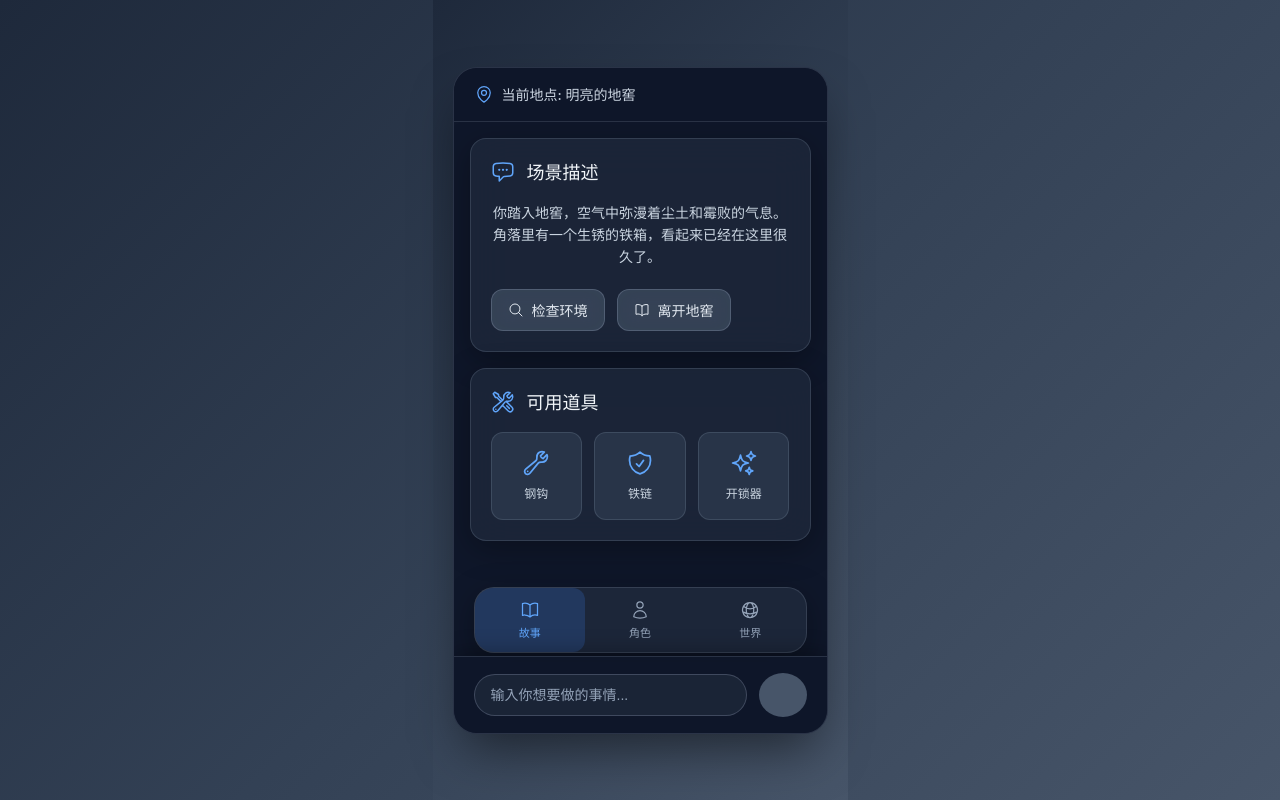
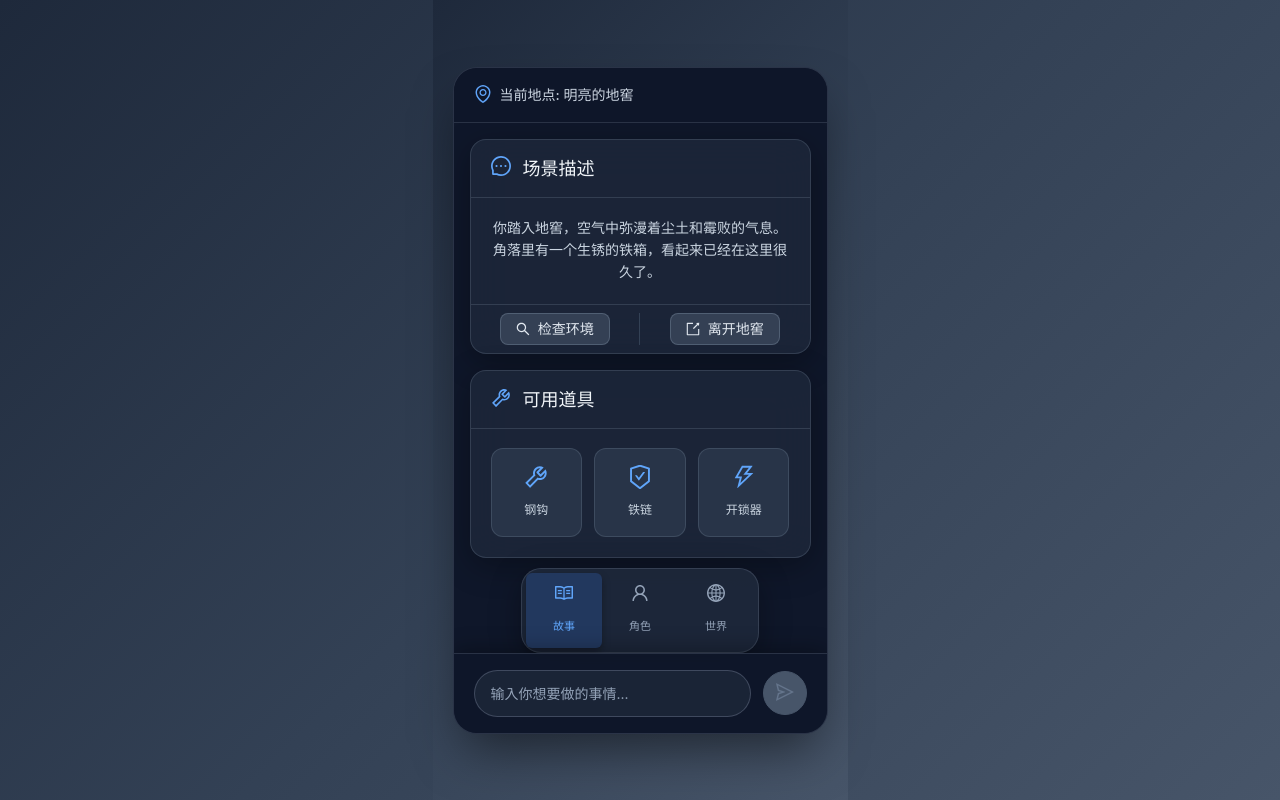
Before and after one commit to ai-dnd/ai-dnd-frontend, a Vue app: page / in a window 1280 px wide. Built offline with nearby package versions, Linux system fonts and the light colour scheme.

Commit message:
feat:import and configure antd

```diff
--- a/package.json
+++ b/package.json
@@ -9,7 +9,9 @@
     "preview": "vite preview"
   },
   "dependencies": {
+    "@ant-design/icons-vue": "^7.0.1",
     "@heroicons/vue": "^2.2.0",
+    "ant-design-vue": "^4.2.6",
     "vue": "^3.5.13"
   },
   "devDependencies": {
--- a/src/App.vue
+++ b/src/App.vue
@@ -1,15 +1,17 @@
 <script setup lang="ts">
 import { ref } from 'vue'
+import { ConfigProvider } from 'ant-design-vue'
+import { darkTheme } from './config/theme'
 import AppHeader from './components/layout/AppHeader.vue'
 import BottomNav from './components/layout/BottomNav.vue'
 import SceneCard from './components/game/SceneCard.vue'
 import ToolsCard, { type Tool } from './components/game/ToolsCard.vue'
 import ChatInput from './components/ui/ChatInput.vue'
 import {
-  WrenchIcon,
-  ShieldCheckIcon,
-  SparklesIcon
-} from '@heroicons/vue/24/outline'
+  ToolOutlined,
+  SafetyCertificateOutlined,
+  ThunderboltOutlined
+} from '@ant-design/icons-vue'
 
 // 游戏状态
 const currentLocation = ref('明亮的地窖')
@@ -18,9 +20,9 @@ const activeTab = ref('story')
 const sceneDescription = ref('你踏入地窖，空气中弥漫着尘土和霉败的气息。角落里有一个生锈的铁箱，看起来已经在这里很久了。')
 
 const availableTools = ref<Tool[]>([
-  { id: 'sword', name: '钢钩', icon: WrenchIcon },
-  { id: 'shield', name: '铁链', icon: ShieldCheckIcon },
-  { id: 'magic', name: '开锁器', icon: SparklesIcon }
+  { id: 'sword', name: '钢钩', icon: ToolOutlined },
+  { id: 'shield', name: '铁链', icon: SafetyCertificateOutlined },
+  { id: 'magic', name: '开锁器', icon: ThunderboltOutlined }
 ])
 
 // 事件处理
@@ -38,16 +40,25 @@ const onSendMessage = (message: string) => {
   console.log('发送消息:', message)
   // 这里可以添加消息发送的逻辑
 }
+
+const onSceneAction = (action: string) => {
+  console.log('场景动作:', action)
+  // 这里可以添加场景动作的逻辑
+}
 </script>
 
 <template>
+  <ConfigProvider :theme="darkTheme">
     <div id="app-container">
       <div class="mobile-container">
         <AppHeader :current-location="currentLocation" />
 
         <main class="main-content">
           <div class="content-wrapper">
-          <SceneCard :description="sceneDescription" />
+            <SceneCard
+              :description="sceneDescription"
+              @action="onSceneAction"
+            />
             <ToolsCard
               :tools="availableTools"
               @tool-selected="onToolSelected"
@@ -63,6 +74,7 @@ const onSendMessage = (message: string) => {
         <ChatInput @send-message="onSendMessage" />
       </div>
     </div>
+  </ConfigProvider>
 </template>
 
 <style scoped>
--- a/src/components/game/SceneCard.vue
+++ b/src/components/game/SceneCard.vue
@@ -1,103 +1,136 @@
 <template>
-  <div class="scene-card">
-    <div class="scene-header">
-      <ChatBubbleLeftEllipsisIcon class="scene-icon" />
-      <h2 class="scene-title">场景描述</h2>
+  <a-card class="scene-card" :bordered="false">
+    <template #title>
+      <a-space :size="12" class="scene-header">
+        <MessageOutlined class="scene-icon" />
+        <a-typography-title :level="4" class="scene-title">
+          场景描述
+        </a-typography-title>
+      </a-space>
+    </template>
+
+    <div class="scene-content">
+      <a-typography-paragraph class="scene-description">
+        {{ description }}
+      </a-typography-paragraph>
     </div>
-    <div class="scene-content">
-      <p class="scene-description">{{ description }}</p>
-    </div>
-    <div class="scene-actions">
-      <button class="btn-secondary action-btn">
-        <MagnifyingGlassIcon class="btn-icon" />
+
+    <template #actions>
+      <a-button
+        type="default"
+        ghost
+        class="action-btn"
+        @click="handleAction('examine')"
+      >
+        <template #icon>
+          <SearchOutlined />
+        </template>
         检查环境
-      </button>
-      <button class="btn-secondary action-btn">
-        <BookOpenIcon class="btn-icon" />
+      </a-button>
+
+      <a-button
+        type="default"
+        ghost
+        class="action-btn"
+        @click="handleAction('leave')"
+      >
+        <template #icon>
+          <ExportOutlined />
+        </template>
         离开地窖
-      </button>
-    </div>
-  </div>
+      </a-button>
+    </template>
+  </a-card>
 </template>
 
 <script setup lang="ts">
 import {
-  ChatBubbleLeftEllipsisIcon,
-  MagnifyingGlassIcon,
-  BookOpenIcon
-} from '@heroicons/vue/24/outline'
+  MessageOutlined,
+  SearchOutlined,
+  ExportOutlined
+} from '@ant-design/icons-vue'
 
 defineProps<{
   description: string
 }>()
+
+const emit = defineEmits<{
+  'action': [action: string]
+}>()
+
+const handleAction = (action: string) => {
+  console.log('执行动作:', action)
+  emit('action', action)
+}
 </script>
 
 <style scoped>
 .scene-card {
-  background: rgba(30, 41, 59, 0.8);
+  background: rgba(30, 41, 59, 0.8) !important;
   backdrop-filter: blur(20px);
-  border-radius: 16px;
-  border: 1px solid rgba(148, 163, 184, 0.2);
-  padding: 20px;
-  box-shadow: 0 8px 32px rgba(0, 0, 0, 0.3);
+  border-radius: 16px !important;
+  border: 1px solid rgba(148, 163, 184, 0.2) !important;
+  box-shadow: 0 8px 32px rgba(0, 0, 0, 0.3) !important;
   margin-bottom: 16px;
+}
+
+:deep(.ant-card-head) {
+  background: transparent !important;
+  border-bottom: 1px solid rgba(148, 163, 184, 0.2) !important;
+  padding: 16px 20px !important;
+}
+
+:deep(.ant-card-body) {
+  padding: 20px !important;
+}
+
+:deep(.ant-card-actions) {
+  background: transparent !important;
+  border-top: 1px solid rgba(148, 163, 184, 0.2) !important;
+}
+
+:deep(.ant-card-actions > li) {
+  margin: 8px 0 !important;
 }
 
 .scene-header {
   display: flex;
   align-items: center;
-  gap: 12px;
-  margin-bottom: 16px;
 }
 
 .scene-icon {
-  width: 24px;
-  height: 24px;
   color: #60a5fa;
+  font-size: 20px;
 }
 
 .scene-title {
-  font-size: 18px;
-  font-weight: 600;
-  color: #f1f5f9;
-  margin: 0;
+  color: #f1f5f9 !important;
+  margin: 0 !important;
+  font-size: 18px !important;
+  font-weight: 600 !important;
 }
 
 .scene-content {
-  margin-bottom: 20px;
+  margin-bottom: 0;
 }
 
 .scene-description {
-  color: #cbd5e1;
-  line-height: 1.6;
-  font-size: 14px;
-  margin: 0;
-}
-
-.scene-actions {
-  display: flex;
-  gap: 12px;
-  flex-wrap: wrap;
+  color: #cbd5e1 !important;
+  line-height: 1.6 !important;
+  font-size: 14px !important;
+  margin-bottom: 0 !important;
 }
 
 .action-btn {
-  display: flex;
-  align-items: center;
-  gap: 8px;
-  color: #e2e8f0;
-  background: rgba(71, 85, 105, 0.6);
-  border: 1px solid rgba(148, 163, 184, 0.3);
-  font-size: 14px;
-  padding: 10px 16px;
+  color: #e2e8f0 !important;
+  background: rgba(71, 85, 105, 0.6) !important;
+  border-color: rgba(148, 163, 184, 0.3) !important;
+  font-size: 14px !important;
 }
 
 .action-btn:hover {
-  background: rgba(100, 116, 139, 0.8);
-  color: #f8fafc;
-}
-
-.btn-icon {
-  width: 16px;
-  height: 16px;
+  background: rgba(100, 116, 139, 0.8) !important;
+  color: #f8fafc !important;
+  border-color: rgba(148, 163, 184, 0.5) !important;
 }
 </style>
--- a/src/components/game/ToolsCard.vue
+++ b/src/components/game/ToolsCard.vue
@@ -1,27 +1,38 @@
 <template>
-  <div class="tools-card">
-    <div class="tools-header">
-      <WrenchScrewdriverIcon class="tools-icon" />
-      <h2 class="tools-title">可用道具</h2>
-    </div>
+  <a-card class="tools-card" :bordered="false">
+    <template #title>
+      <a-space :size="12" class="tools-header">
+        <ToolOutlined class="tools-icon" />
+        <a-typography-title :level="4" class="tools-title">
+          可用道具
+        </a-typography-title>
+      </a-space>
+    </template>
+
     <div class="tools-grid">
-      <div
+      <a-button
         v-for="tool in tools"
         :key="tool.id"
         class="tool-item"
         @click="$emit('tool-selected', tool)"
+        ghost
+        size="large"
       >
-        <component :is="tool.icon" class="tool-icon" />
-        <span class="tool-name">{{ tool.name }}</span>
-      </div>
+        <template #icon>
+          <component :is="tool.icon" class="tool-icon" />
+        </template>
+        <div class="tool-content">
+          <span class="tool-name">{{ tool.name }}</span>
+        </div>
+      </a-button>
     </div>
-  </div>
+  </a-card>
 </template>
 
 <script setup lang="ts">
 import {
-  WrenchScrewdriverIcon
-} from '@heroicons/vue/24/outline'
+  ToolOutlined
+} from '@ant-design/icons-vue'
 
 export interface Tool {
   id: string
@@ -40,33 +51,39 @@ defineEmits<{
 
 <style scoped>
 .tools-card {
-  background: rgba(30, 41, 59, 0.8);
+  background: rgba(30, 41, 59, 0.8) !important;
   backdrop-filter: blur(20px);
-  border-radius: 16px;
-  border: 1px solid rgba(148, 163, 184, 0.2);
-  padding: 20px;
-  box-shadow: 0 8px 32px rgba(0, 0, 0, 0.3);
+  border-radius: 16px !important;
+  border: 1px solid rgba(148, 163, 184, 0.2) !important;
+  box-shadow: 0 8px 32px rgba(0, 0, 0, 0.3) !important;
   margin-bottom: 16px;
+}
+
+:deep(.ant-card-head) {
+  background: transparent !important;
+  border-bottom: 1px solid rgba(148, 163, 184, 0.2) !important;
+  padding: 16px 20px !important;
+}
+
+:deep(.ant-card-body) {
+  padding: 20px !important;
 }
 
 .tools-header {
   display: flex;
   align-items: center;
-  gap: 12px;
-  margin-bottom: 16px;
 }
 
 .tools-icon {
-  width: 24px;
-  height: 24px;
   color: #60a5fa;
+  font-size: 20px;
 }
 
 .tools-title {
-  font-size: 18px;
-  font-weight: 600;
-  color: #f1f5f9;
-  margin: 0;
+  color: #f1f5f9 !important;
+  margin: 0 !important;
+  font-size: 18px !important;
+  font-weight: 600 !important;
 }
 
 .tools-grid {
@@ -76,34 +93,43 @@ defineEmits<{
 }
 
 .tool-item {
+  display: flex !important;
+  flex-direction: column !important;
+  align-items: center !important;
+  gap: 8px !important;
+  padding: 16px 8px !important;
+  height: auto !important;
+  border-radius: 12px !important;
+  background: rgba(51, 65, 85, 0.6) !important;
+  border: 1px solid rgba(148, 163, 184, 0.2) !important;
+  color: #cbd5e1 !important;
+  transition: all 0.2s ease !important;
+}
+
+.tool-item:hover {
+  background: rgba(71, 85, 105, 0.8) !important;
+  transform: translateY(-2px) !important;
+  box-shadow: 0 4px 12px rgba(0, 0, 0, 0.3) !important;
+  border-color: rgba(148, 163, 184, 0.4) !important;
+  color: #f1f5f9 !important;
+}
+
+.tool-icon {
+  font-size: 24px !important;
+  color: #60a5fa !important;
+}
+
+.tool-content {
   display: flex;
   flex-direction: column;
   align-items: center;
-  gap: 8px;
-  padding: 16px 8px;
-  border-radius: 12px;
-  background: rgba(51, 65, 85, 0.6);
-  border: 1px solid rgba(148, 163, 184, 0.2);
-  cursor: pointer;
-  transition: all 0.2s ease;
-}
-
-.tool-item:hover {
-  background: rgba(71, 85, 105, 0.8);
-  transform: translateY(-2px);
-  box-shadow: 0 4px 12px rgba(0, 0, 0, 0.3);
-}
-
-.tool-icon {
-  width: 28px;
-  height: 28px;
-  color: #60a5fa;
 }
 
 .tool-name {
   font-size: 12px;
   font-weight: 500;
-  color: #cbd5e1;
+  color: inherit;
   text-align: center;
+  margin-top: 4px;
 }
 </style>
--- a/src/components/layout/AppHeader.vue
+++ b/src/components/layout/AppHeader.vue
@@ -1,16 +1,18 @@
 <template>
-  <header class="app-header">
+  <a-layout-header class="app-header">
     <div class="header-content">
-      <div class="location-info">
-        <MapPinIcon class="location-icon" />
-        <span>当前地点: {{ currentLocation }}</span>
-      </div>
+      <a-space class="location-info" :size="8">
+        <EnvironmentOutlined class="location-icon" />
+        <a-typography-text class="location-text">
+          当前地点: {{ currentLocation }}
+        </a-typography-text>
+      </a-space>
     </div>
-  </header>
+  </a-layout-header>
 </template>
 
 <script setup lang="ts">
-import { MapPinIcon } from '@heroicons/vue/24/outline'
+import { EnvironmentOutlined } from '@ant-design/icons-vue'
 
 defineProps<{
   currentLocation: string
@@ -19,11 +21,12 @@ defineProps<{
 
 <style scoped>
 .app-header {
-  background: rgba(15, 23, 42, 0.95);
+  background: rgba(15, 23, 42, 0.95) !important;
   backdrop-filter: blur(20px);
   border-bottom: 1px solid rgba(148, 163, 184, 0.2);
-  padding: 16px 20px;
-  flex-shrink: 0;
+  padding: 16px 20px !important;
+  height: auto !important;
+  line-height: normal !important;
 }
 
 .header-content {
@@ -33,15 +36,16 @@ defineProps<{
 .location-info {
   display: flex;
   align-items: center;
-  gap: 8px;
-  color: #cbd5e1;
+}
+
+.location-icon {
+  color: #60a5fa;
+  font-size: 18px;
+}
+
+.location-text {
+  color: #cbd5e1 !important;
   font-size: 14px;
   font-weight: 500;
 }
-
-.location-icon {
-  width: 20px;
-  height: 20px;
-  color: #60a5fa;
-}
 </style>
--- a/src/components/layout/BottomNav.vue
+++ b/src/components/layout/BottomNav.vue
@@ -1,45 +1,70 @@
 <template>
   <nav class="bottom-nav">
     <div class="nav-content">
-      <button
-        v-for="item in navItems"
-        :key="item.id"
-        :class="['nav-item', { active: activeTab === item.id }]"
-        @click="$emit('tab-change', item.id)"
+      <a-segmented
+        v-model:value="selectedTab"
+        :options="navItems"
+        class="nav-segmented"
+        @change="handleTabChange"
       >
-        <component :is="item.icon" class="nav-icon" />
-        <span class="nav-label">{{ item.label }}</span>
-      </button>
+        <template #label="{ title, value }">
+          <a-space direction="vertical" :size="2" align="center">
+            <component :is="getNavIcon(value)" class="nav-icon" />
+            <span class="nav-label">{{ title }}</span>
+          </a-space>
+        </template>
+      </a-segmented>
     </div>
   </nav>
 </template>
 
 <script setup lang="ts">
+import { ref, watch } from 'vue'
 import {
-  BookOpenIcon,
-  UserIcon,
-  GlobeAltIcon
-} from '@heroicons/vue/24/outline'
+  ReadOutlined,
+  UserOutlined,
+  GlobalOutlined
+} from '@ant-design/icons-vue'
 
 export interface NavItem {
-  id: string
-  label: string
+  value: string
+  title: string
   icon: any
 }
 
 const navItems: NavItem[] = [
-  { id: 'story', label: '故事', icon: BookOpenIcon },
-  { id: 'character', label: '角色', icon: UserIcon },
-  { id: 'world', label: '世界', icon: GlobeAltIcon }
+  { value: 'story', title: '故事', icon: ReadOutlined },
+  { value: 'character', title: '角色', icon: UserOutlined },
+  { value: 'world', title: '世界', icon: GlobalOutlined }
 ]
 
-defineProps<{
+const iconMap = {
+  'story': ReadOutlined,
+  'character': UserOutlined,
+  'world': GlobalOutlined
+}
+
+const getNavIcon = (value: string) => {
+  return iconMap[value as keyof typeof iconMap] || ReadOutlined
+}
+
+const props = defineProps<{
   activeTab: string
 }>()
 
-defineEmits<{
+const emit = defineEmits<{
   'tab-change': [tabId: string]
 }>()
+
+const selectedTab = ref(props.activeTab)
+
+watch(() => props.activeTab, (newTab) => {
+  selectedTab.value = newTab
+})
+
+const handleTabChange = (value: string) => {
+  emit('tab-change', value)
+}
 </script>
 
 <style scoped>
@@ -54,42 +79,38 @@ defineEmits<{
 
 .nav-content {
   display: flex;
-  background: rgba(30, 41, 59, 0.9);
-  backdrop-filter: blur(20px);
-  border-radius: 20px;
-  border: 1px solid rgba(148, 163, 184, 0.2);
-  box-shadow: 0 8px 32px rgba(0, 0, 0, 0.3);
-  overflow: hidden;
+  justify-content: center;
   pointer-events: auto;
 }
 
-.nav-item {
-  flex: 1;
-  display: flex;
-  flex-direction: column;
-  align-items: center;
-  gap: 4px;
-  padding: 12px 8px;
-  background: transparent;
-  border: none;
-  cursor: pointer;
-  transition: all 0.2s ease;
-  color: #94a3b8;
+.nav-segmented {
+  background: rgba(30, 41, 59, 0.9) !important;
+  backdrop-filter: blur(20px);
+  border-radius: 20px !important;
+  border: 1px solid rgba(148, 163, 184, 0.2) !important;
+  box-shadow: 0 8px 32px rgba(0, 0, 0, 0.3);
+  padding: 4px !important;
 }
 
-.nav-item:hover {
-  background: rgba(59, 130, 246, 0.1);
-  color: #60a5fa;
+:deep(.ant-segmented-item) {
+  padding: 8px 16px !important;
+  color: #94a3b8 !important;
+  background: transparent !important;
+  border: none !important;
 }
 
-.nav-item.active {
-  background: rgba(59, 130, 246, 0.2);
-  color: #60a5fa;
+:deep(.ant-segmented-item-selected) {
+  background: rgba(59, 130, 246, 0.2) !important;
+  color: #60a5fa !important;
+}
+
+:deep(.ant-segmented-item:hover) {
+  background: rgba(59, 130, 246, 0.1) !important;
+  color: #60a5fa !important;
 }
 
 .nav-icon {
-  width: 20px;
-  height: 20px;
+  font-size: 18px;
 }
 
 .nav-label {
--- a/src/components/ui/ChatInput.vue
+++ b/src/components/ui/ChatInput.vue
@@ -1,27 +1,32 @@
 <template>
   <div class="chat-input-container">
     <div class="chat-input-wrapper">
-      <input
-        v-model="inputText"
-        type="text"
+      <a-input
+        v-model:value="inputText"
         placeholder="输入你想要做的事情..."
         class="chat-input"
-        @keyup.enter="handleSend"
+        @press-enter="handleSend"
+        size="large"
       />
-      <button
+      <a-button
+        type="primary"
+        shape="circle"
         class="send-button"
         @click="handleSend"
         :disabled="!inputText.trim()"
+        size="large"
       >
-        <PaperAirplaneIcon class="send-icon" />
-      </button>
+        <template #icon>
+          <SendOutlined class="send-icon" />
+        </template>
+      </a-button>
     </div>
   </div>
 </template>
 
 <script setup lang="ts">
 import { ref } from 'vue'
-import { PaperAirplaneIcon } from '@heroicons/vue/24/solid'
+import { SendOutlined } from '@ant-design/icons-vue'
 
 const inputText = ref('')
 
@@ -59,53 +64,49 @@ const handleSend = () => {
 
 .chat-input {
   flex: 1;
-  padding: 12px 16px;
-  border: 1px solid rgba(148, 163, 184, 0.3);
-  border-radius: 24px;
-  font-size: 14px;
-  background: rgba(30, 41, 59, 0.8);
-  color: #e2e8f0;
-  outline: none;
-  transition: all 0.2s ease;
 }
 
-.chat-input::placeholder {
-  color: #94a3b8;
+:deep(.ant-input) {
+  border: 1px solid rgba(148, 163, 184, 0.3) !important;
+  border-radius: 24px !important;
+  font-size: 14px !important;
+  background: rgba(30, 41, 59, 0.8) !important;
+  color: #e2e8f0 !important;
+  padding: 12px 16px !important;
+  transition: all 0.2s ease !important;
 }
 
-.chat-input:focus {
-  border-color: #60a5fa;
-  box-shadow: 0 0 0 3px rgba(96, 165, 250, 0.2);
-  background: rgba(30, 41, 59, 1);
+:deep(.ant-input::placeholder) {
+  color: #94a3b8 !important;
+}
+
+:deep(.ant-input:focus) {
+  border-color: #60a5fa !important;
+  box-shadow: 0 0 0 3px rgba(96, 165, 250, 0.2) !important;
+  background: rgba(30, 41, 59, 1) !important;
 }
 
 .send-button {
-  width: 44px;
-  height: 44px;
-  border-radius: 50%;
-  background: #3b82f6;
-  color: white;
-  border: none;
-  display: flex;
-  align-items: center;
-  justify-content: center;
-  cursor: pointer;
-  transition: all 0.2s ease;
+  width: 44px !important;
+  height: 44px !important;
+  background: #3b82f6 !important;
+  border-color: #3b82f6 !important;
+  transition: all 0.2s ease !important;
 }
 
 .send-button:hover:not(:disabled) {
-  background: #2563eb;
-  transform: scale(1.05);
+  background: #2563eb !important;
+  border-color: #2563eb !important;
+  transform: scale(1.05) !important;
 }
 
 .send-button:disabled {
-  background: #475569;
-  cursor: not-allowed;
-  transform: none;
+  background: #475569 !important;
+  border-color: #475569 !important;
+  transform: none !important;
 }
 
 .send-icon {
-  width: 18px;
-  height: 18px;
+  font-size: 16px;
 }
 </style>
--- /dev/null
+++ b/src/config/theme.ts
@@ -0,0 +1,96 @@
+import type { ThemeConfig } from 'ant-design-vue/es/config-provider/context'
+
+// 暗黑主题配置，适配DND游戏风格
+export const darkTheme: ThemeConfig = {
+  token: {
+    // 主色调 - 深蓝色系
+    colorPrimary: '#3b82f6',
+    colorInfo: '#3b82f6',
+    colorSuccess: '#10b981',
+    colorWarning: '#f59e0b',
+    colorError: '#ef4444',
+
+    // 背景色
+    colorBgContainer: '#1e293b',
+    colorBgElevated: '#334155',
+    colorBgLayout: '#0f172a',
+
+    // 文字色
+    colorText: '#f1f5f9',
+    colorTextSecondary: '#cbd5e1',
+    colorTextTertiary: '#94a3b8',
+    colorTextQuaternary: '#64748b',
+
+    // 边框色
+    colorBorder: '#334155',
+    colorBorderSecondary: '#475569',
+
+    // 圆角
+    borderRadius: 8,
+    borderRadiusLG: 12,
+    borderRadiusSM: 6,
+
+    // 字体
+    fontSize: 14,
+    fontSizeLG: 16,
+    fontSizeSM: 12,
+
+    // 阴影 - 增强游戏氛围
+    boxShadow: '0 4px 8px rgba(0, 0, 0, 0.3)',
+    boxShadowSecondary: '0 2px 4px rgba(0, 0, 0, 0.2)',
+  },
+  components: {
+    // Button 组件定制
+    Button: {
+      colorPrimary: '#3b82f6',
+      algorithm: true,
+      primaryShadow: '0 2px 8px rgba(59, 130, 246, 0.3)',
+    },
+    // Card 组件定制
+    Card: {
+      colorBgContainer: '#1e293b',
+      colorBorderSecondary: '#334155',
+    },
+    // Input 组件定制
+    Input: {
+      colorBgContainer: '#334155',
+      colorBorder: '#475569',
+      activeBorderColor: '#3b82f6',
+    },
+    // Menu 组件定制
+    Menu: {
+      colorBgContainer: '#1e293b',
+      colorItemBg: 'transparent',
+      colorItemBgHover: '#334155',
+      colorItemBgSelected: '#1e40af',
+      colorItemText: '#f1f5f9',
+      colorItemTextSelected: '#ffffff',
+    },
+  },
+}
+
+// 组件样式变量
+export const gameThemeVars = {
+  // 游戏专用颜色
+  colors: {
+    magic: '#8b5cf6',      // 魔法紫
+    danger: '#dc2626',     // 危险红
+    treasure: '#fbbf24',   // 宝藏金
+    nature: '#059669',     // 自然绿
+    shadow: '#374151',     // 阴影灰
+  },
+
+  // 渐变色
+  gradients: {
+    primary: 'linear-gradient(135deg, #1e293b 0%, #334155 50%, #475569 100%)',
+    magic: 'linear-gradient(135deg, #7c3aed 0%, #8b5cf6 100%)',
+    danger: 'linear-gradient(135deg, #dc2626 0%, #ef4444 100%)',
+  },
+
+  // 动画时长
+  animation: {
+    fast: '0.2s',
+    normal: '0.3s',
+    slow: '0.5s',
+  },
+}
--- a/src/main.ts
+++ b/src/main.ts
@@ -1,5 +1,9 @@
 import { createApp } from 'vue'
+import Antd from 'ant-design-vue'
+import 'ant-design-vue/dist/reset.css'
 import './style.css'
 import App from './App.vue'
 
-createApp(App).mount('#app')
+const app = createApp(App)
+app.use(Antd)
+app.mount('#app')
```
Also changed, not shown: 3 other files (tests, documents, lock files or other folders). Lines whose indentation alone changed are shown as unchanged.
